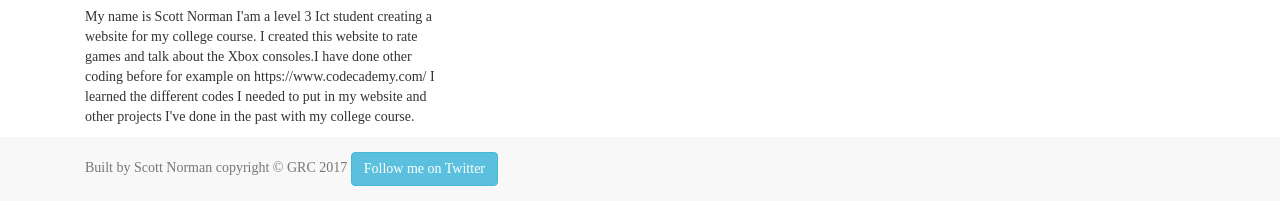
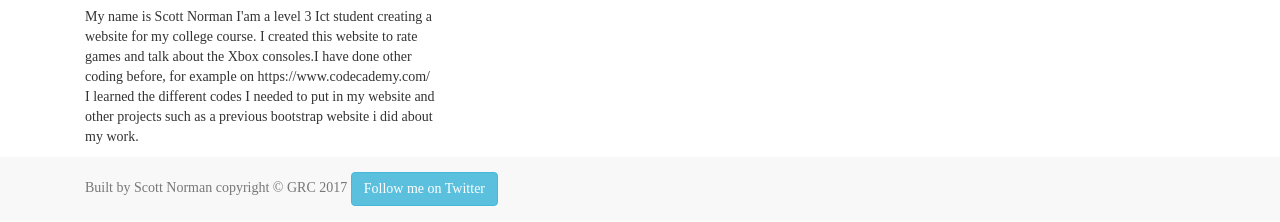
Before and after one commit to SNorman19/Xboxgamereview, a plain HTML site: page About.html in a window 1280 px wide. Shown: the part 578-800 px from the top of the page. Drawn offline with Linux system fonts and the light colour scheme.

Commit message:
about info changed

```diff
--- a/About.html
+++ b/About.html
@@ -113,7 +113,7 @@
             <!-- /.col-md-4 -->
             <div class="col-md-4">
                 <h2>About myself</h2>
-                <p>My name is Scott Norman I'am a level 3 Ict student creating a website for my college course. I created this website to rate games and talk about the Xbox consoles.I have done other coding before for example on https://www.codecademy.com/ I learned the different codes I needed to put in my website and other projects I've done in the past with my college course.</p>
+                <p>My name is Scott Norman I'am a level 3 Ict student creating a website for my college course. I created this website to rate games and talk about the Xbox consoles.I have done other coding before, for example on https://www.codecademy.com/ I learned the different codes I needed to put in my website and other projects such as a previous bootstrap website i did about my work.</p>
             </div>
 
         </div>
```
